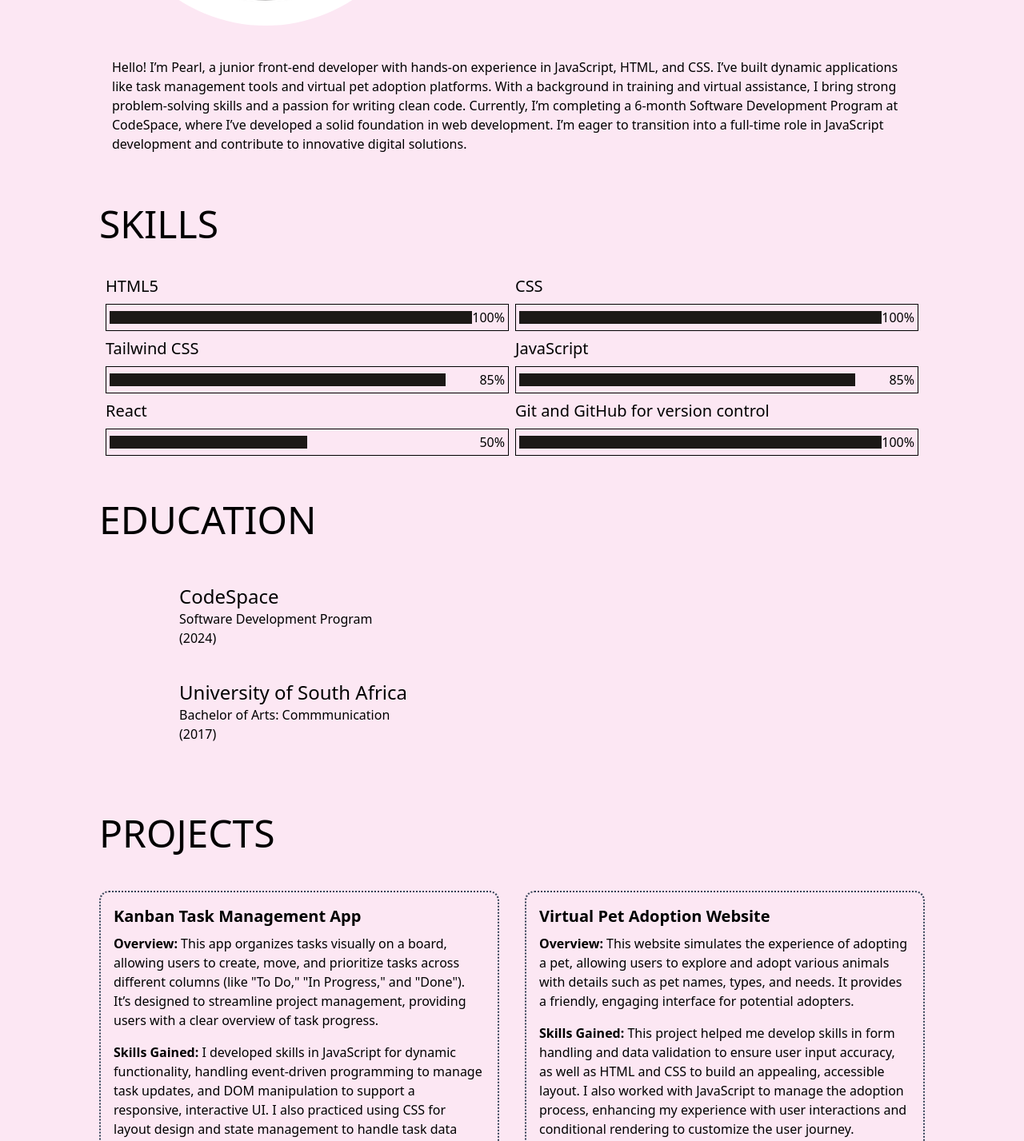
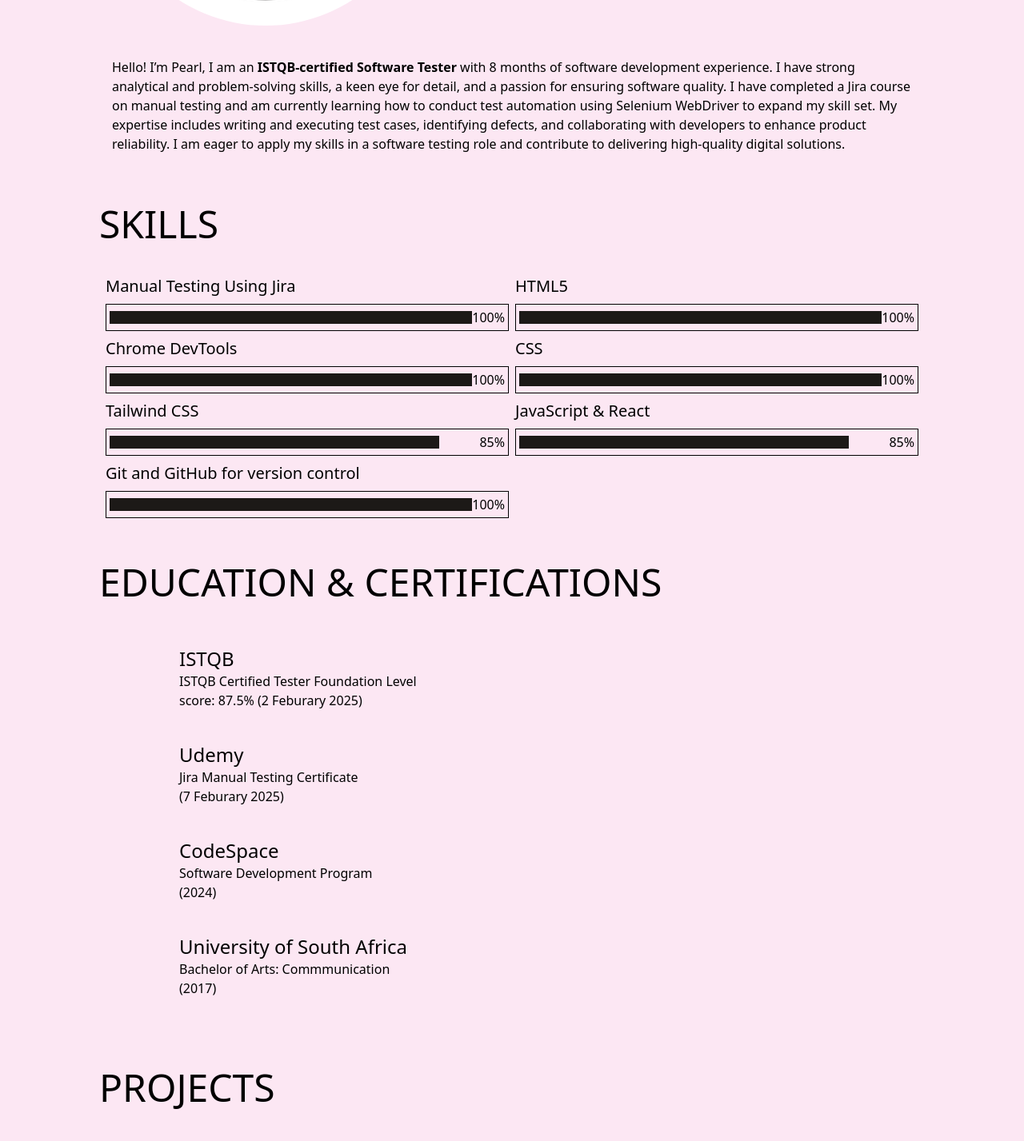
Before and after one commit to PearlPhahlane/Pearl_QAtester_Dev_Portfolio, a website: page disk/index.html in a window 1280 px wide. Shown: the part 596-2023 px from the top of the page at 80% size. Drawn offline with nearby package versions, Linux system fonts and the light colour scheme.

Commit message:
adjust the information to include software testing

```diff
--- a/disk/index.html
+++ b/disk/index.html
@@ -3,7 +3,7 @@
 <head>
     <meta charset="UTF-8">
     <meta name="viewport" content="width=device-width, initial-scale=1.0">
-    <title>Pearl Phahlane | Frontend Dev Portfolio</title>
+    <title>Pearl Phahlane | QA Tester/Frontend Dev Portfolio</title>
     <script src="https://cdn.tailwindcss.com"></script>
     <script>
         tailwind.config = {
@@ -52,11 +52,10 @@
             <div id="about" class="p-2 mb-2 relative flex-col justify-center ">
                 <div id="main-heading" class="text-7xl w-4/12 mb-4  dark:text-gray-300"></div>
                 <img id="bounce-image" src="../disk/assets/Pearl.png" class="rounded-full mb-8">
-                <p class="p-2 mt-8 mb-8  dark:text-gray-300">Hello! I’m Pearl, a junior front-end developer with hands-on experience in JavaScript, HTML, and CSS.
-                    I’ve built dynamic applications like task management tools and virtual pet adoption platforms. With a background in training and virtual assistance,
-                    I bring strong problem-solving skills and a passion for writing clean code. Currently, I’m completing a 6-month Software Development Program at CodeSpace,
-                    where I’ve developed a solid foundation in web development. I’m eager to
-                    transition into a full-time role in JavaScript development and contribute to innovative digital solutions.</p>
+                <p class="p-2 mt-8 mb-8  dark:text-gray-300">Hello! I’m Pearl, I am an <strong>ISTQB-certified Software Tester</strong> with 8 months of software development experience. I have strong analytical and problem-solving skills, a keen eye for detail,
+                    and a passion for ensuring software quality. I have completed a Jira course on manual testing and am currently learning how to conduct test automation using Selenium WebDriver to expand my skill set.
+                    My expertise includes writing and executing test cases, identifying defects, and collaborating with developers to enhance product reliability. I am eager to apply my skills in a software testing role and
+                    contribute to delivering high-quality digital solutions.</p>
             </div>
 
             <!-- create blocks around skills and add a slide up animation-->
@@ -65,9 +64,27 @@
                 <div id="skills-heading" class="text-5xl mt-4 mb-8  dark:text-gray-300">SKILLS</div>
                 <div id="all-skills-blocks" class="grid sm:grid-cols-1 md:grid-cols-2 p-1">
 
+                    <!--Manual Testing Using Jira-->
+                    <div id="skill-block" class="p-1">
+                        <span id="heading-skill-block" class="text-xl  dark:text-gray-300">Manual Testing Using Jira</span>
+                            <div id="progress-line-animation" class="mt-2 flex items-center justify-between p-1 border border-black  dark:border-gray-300  dark:text-gray-300">
+                            <div id="progress-html" class="w-full h-4 bg-stone-900  dark:bg-slate-300"></div>
+                            <span>100%</span>
+                        </div>
+                    </div>
+
                     <!--HTML-->
                     <div id="skill-block" class="p-1">
                         <span id="heading-skill-block" class="text-xl  dark:text-gray-300">HTML5</span>
+                            <div id="progress-line-animation" class="mt-2 flex items-center justify-between p-1 border border-black  dark:border-gray-300  dark:text-gray-300">
+                            <div id="progress-html" class="w-full h-4 bg-stone-900  dark:bg-slate-300"></div>
+                            <span>100%</span>
+                        </div>
+                    </div>
+
+                    <!--Chrome DevTools-->
+                    <div id="skill-block" class="p-1">
+                        <span id="heading-skill-block" class="text-xl  dark:text-gray-300">Chrome DevTools</span>
                             <div id="progress-line-animation" class="mt-2 flex items-center justify-between p-1 border border-black  dark:border-gray-300  dark:text-gray-300">
                             <div id="progress-html" class="w-full h-4 bg-stone-900  dark:bg-slate-300"></div>
                             <span>100%</span>
@@ -93,23 +110,15 @@
                     </div>
 
 
-                    <!--JavaScript-->
+                    <!--JavaScript & React-->
                     <div id="skill-block" class="p-1">
-                        <span id="heading-skill-block" class="text-xl dark:text-gray-300">JavaScript</span>
+                        <span id="heading-skill-block" class="text-xl dark:text-gray-300">JavaScript & React</span>
                             <div id="progress-line-animation" class="mt-2 flex items-center justify-between p-1 border border-black  dark:text-gray-300  dark:border-gray-300 ">
                             <div id="progress-JS" class="w-5/6 h-4 bg-stone-900  dark:bg-slate-300"></div>
                             <span>85%</span>
                         </div>
                     </div>
 
-                    <!--React-->
-                    <div id="skill-block" class="p-1">
-                        <span id="heading-skill-block" class="text-xl dark:text-gray-300">React</span>
-                            <div id="progress-line-animation" class="mt-2 flex items-center justify-between p-1 border border-black  dark:text-gray-300  dark:border-gray-300 ">
-                            <div id="progress-react" class="w-6/12 h-4 bg-stone-900  dark:bg-slate-300"></div>
-                            <span>50%</span>
-                        </div>
-                    </div>
 
                     <!--GIT AND GITHUB-->
                     <div id="skill-block" class="p-1">
@@ -122,10 +131,29 @@
                 </div>
             </div>
 
-        <!--Education-->
+        <!--Education & Certifications-->
             <div id="education" class="opacity-0 transform translate-y-12 transition duration-500">
-                <div id="education-heading" class="text-5xl mt-12 mb-12  dark:text-gray-300">EDUCATION</div>
+                <div id="education-heading" class="text-5xl mt-12 mb-12  dark:text-gray-300">EDUCATION & CERTIFICATIONS</div>
                 <div id="education-main" class="mt-4 p-1 pl-24">
+                    <div id="education-sub" class="flex-col">
+                        <div id="animate-flip-down" class="p-1 mb-8">
+                            <span id="edu-block-heading" class="text-2xl dark:text-gray-300">ISTQB</span>
+                            <p class="dark:text-gray-300">ISTQB Certified Tester Foundation Level
+                                <br>
+                                score: 87.5% (2 Feburary 2025)
+                            </p>
+                        </div>
+
+                        <div id="education-sub" class="flex-col">
+                        <div id="animate-flip-down" class="p-1 mb-8">
+                            <span id="edu-block-heading" class="text-2xl dark:text-gray-300">Udemy</span>
+                            <p class="dark:text-gray-300">Jira Manual Testing Certificate
+                                <br>
+                                (7 Feburary 2025)
+                            </p>
+                        </div>
+                    </div>
+
                     <div id="education-sub" class="flex-col">
                         <div id="animate-flip-down" class="p-1 mb-8">
                             <span id="edu-block-heading" class="text-2xl dark:text-gray-300">CodeSpace</span>
@@ -157,7 +185,7 @@
                     <div class="border-2 border-slate-700 border-dotted rounded-xl p-4 hover:bg-violet-600 hover:scale-105 transform transition-all duration-200">
                         <h2 class="text-xl font-bold mb-2">Kanban Task Management App</h2>
                         <p class="mb-4"><strong>Overview:</strong> This app organizes tasks visually on a board, allowing users to create, move, and prioritize tasks across different columns (like "To Do," "In Progress," and "Done"). It’s designed to streamline project management, providing users with a clear overview of task progress.</p>
-                        <p class="mb-4"><strong>Skills Gained:</strong> I developed skills in JavaScript for dynamic functionality, handling event-driven programming to manage task updates, and DOM manipulation to support a responsive, interactive UI. I also practiced using CSS for layout design and state management to handle task data effectively across different board columns.</p>
+                        <p class="mb-4"><strong>Skills Gained:</strong> I developed skills in JavaScript for dynamic functionality, handling event-driven programming to manage task updates, and DOM manipulation to support a responsive, interactive UI. I also practiced using CSS for layout design and state management to handle task data effectively across different board columns. Throughout the development process, I adopted a <strong>Test-Driven Development (TDD) approach</strong>, writing tests before code implementation to ensure robust and reliable functionality, catching bugs early, and improving overall code quality.</p>
                         <a href="https://github.com/PearlPhahlane/CS20240132_wfo2407_A1_Pearl-Phahlane_JSL11.git" target="_blank">
                             <img src="../disk/assets/task-mangement-app.png" alt="task-management-app">
                         </a>
@@ -167,7 +195,7 @@
                     <div class="border-2  border-slate-700 border-dotted rounded-xl p-4 hover:bg-violet-600 hover:scale-105 transform transition-all duration-200">
                         <h2 class="text-xl font-bold mb-2">Virtual Pet Adoption Website</h2>
                         <p class="mb-4"><strong>Overview:</strong> This website simulates the experience of adopting a pet, allowing users to explore and adopt various animals with details such as pet names, types, and needs. It provides a friendly, engaging interface for potential adopters.</p>
-                        <p class="mb-4"><strong>Skills Gained:</strong> This project helped me develop skills in form handling and data validation to ensure user input accuracy, as well as HTML and CSS to build an appealing, accessible layout. I also worked with JavaScript to manage the adoption process, enhancing my experience with user interactions and conditional rendering to customize the user journey.</p>
+                        <p class="mb-4"><strong>Skills Gained:</strong> I used an <strong>Exploratory Testing approach</strong> to validate the functionality of the validateSyntax function. I manually tested the input by entering various pet adoption details into the input field, ensuring that the function correctly identified valid and invalid syntax based on the pattern specified ("pet_" followed by letters and numbers). I debugged and refined the code as needed, using the browser console to inspect and resolve any issues.</p>
                         <a href="https://github.com/PearlPhahlane/Module_1_CS20240132_wfo2407_A1_Pearl-Phahlane_JSL01.git" target="_blank">
                             <img src="../disk/assets/Pet-adoption website.png" alt="pet-adoption-website">
                         </a>
@@ -177,7 +205,7 @@
                     <div class="border-2 border-slate-700 border-dotted rounded-xl p-4 hover:bg-violet-600 hover:scale-105 transform transition-all duration-200">
                         <h2 class="text-xl font-bold mb-2">Book Connect Application</h2>
                         <p class="mb-4"><strong>Overview:</strong> The Book Connect app offers a comprehensive list of books, allowing users to preview book details (such as author, genre, and image) and filter based on their preferences. It helps users discover and explore a wide variety of books.</p>
-                        <p class="mb-4"><strong>Skills Gained:</strong> This project honed my data management skills by organizing and filtering a large dataset, and I improved my ability to dynamically render content in the UI. JavaScript arrays and objects became critical tools for handling book data, while search and filtering functions enabled personalized user experiences.</p>
+                        <p class="mb-4"><strong>Skills Gained:</strong> For the "Book Connect" project, I utilized a <strong>Unit Testing approach</strong> to test individual functions and objects after refactoring. I wrote tests to ensure that the core features (book search, filtering, and rendering) continued to work as expected after applying abstraction and refactoring the code. Additionally, I conducted <strong>Functional Testing</strong> by manually verifying that the application’s UI and interaction logic remained intact. This helped ensure that the refactor improved code maintainability without breaking existing functionality.</p>
                         <a href="https://github.com/PearlPhahlane/CS20240132_wfo2407_A1_Pearl-Phahlane_DJS03.git" target="_blank">
                             <img src="../disk/assets/book-connect-App.png" alt="book-connect-app">
                         </a>
@@ -210,7 +238,7 @@
 
 <!--Footer-->
 
-    <footer class="bg-rose-950 text-white object-center p-3 justify-center items-center text-center dark:bg-slate-500 dark:text-zinc-900">I'm not just coding - I'm creating the future</footer>
+    <footer class="bg-rose-950 text-white object-center p-3 justify-center items-center text-center dark:bg-slate-500 dark:text-zinc-900">Shaping the future with code and QA testing.</footer>
     <script src="./script.js"></script>
 </body>
 </html>
```
